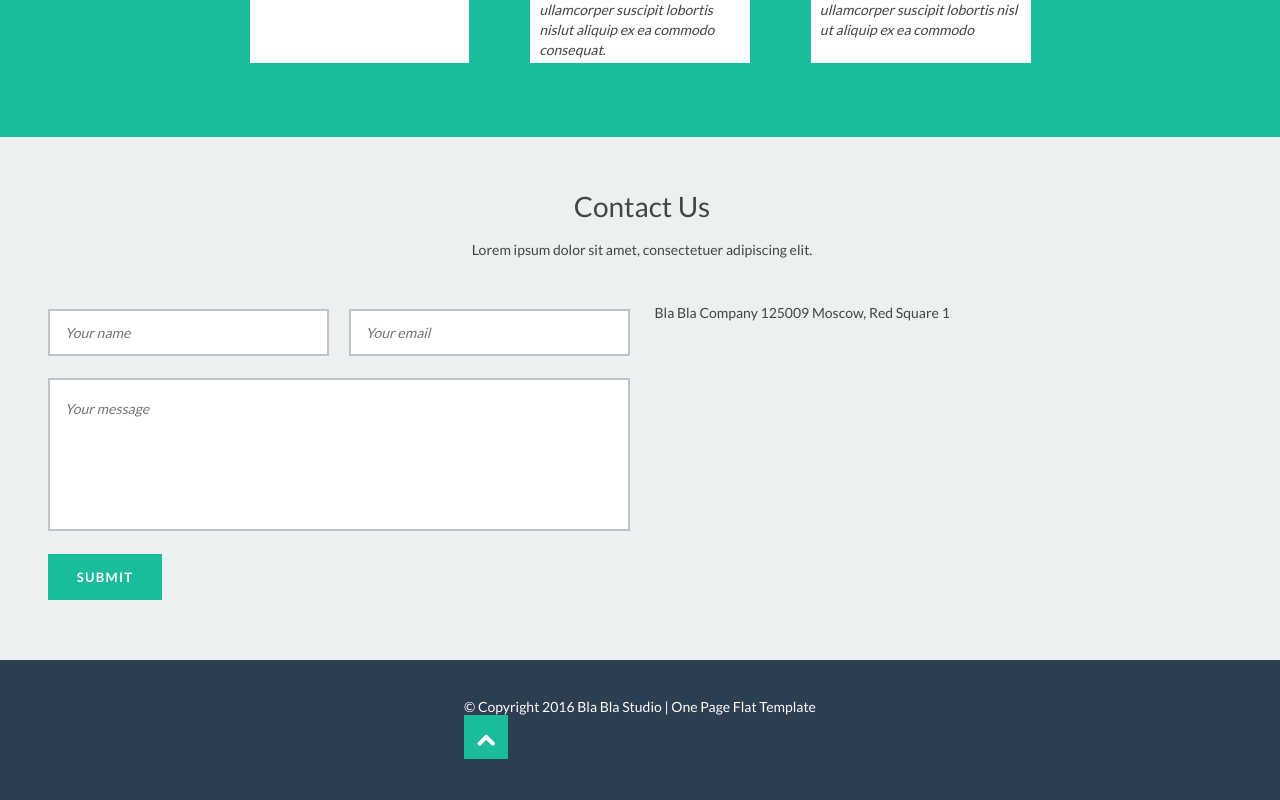
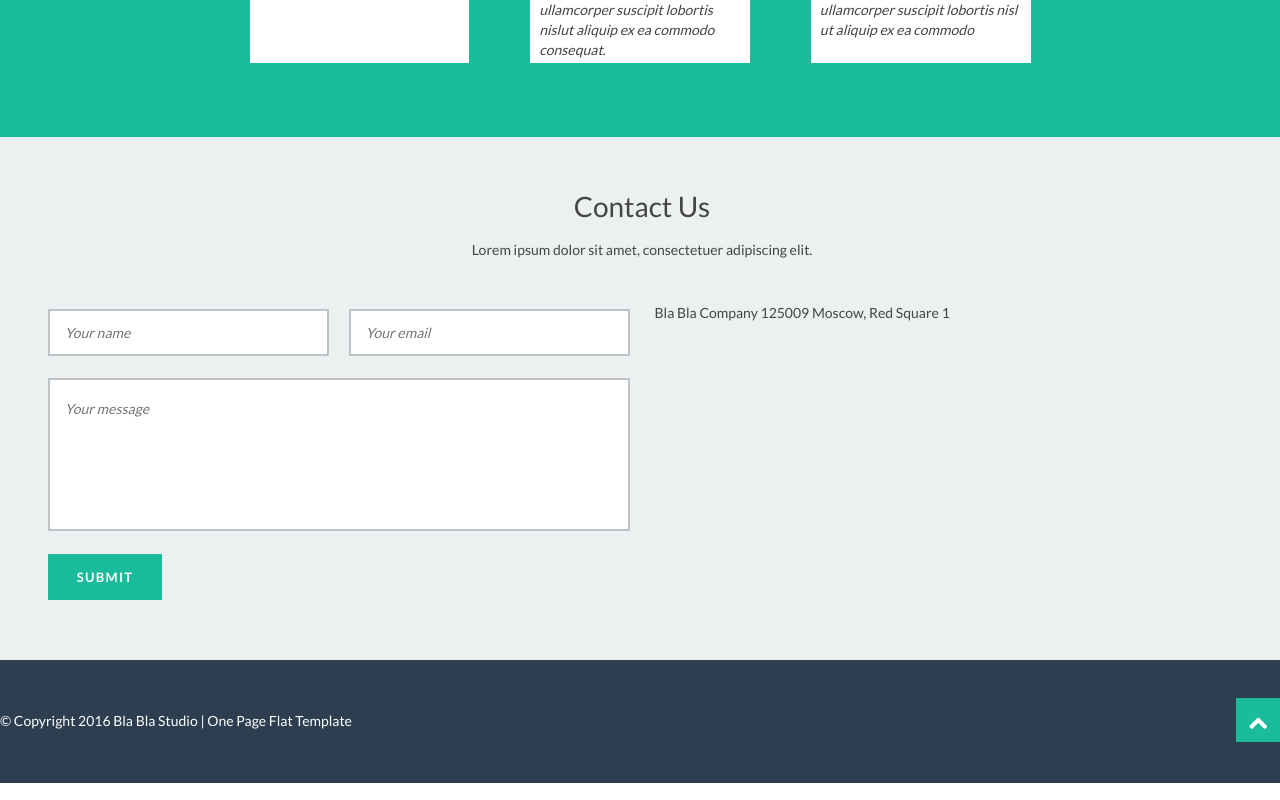
Before and after one commit to rejth/bla-landing, a React (Create React App) app: page / in a window 1280 px wide. Shown: the part 1318-2118 px from the top of the page. Built offline with nearby package versions, Linux system fonts and the light colour scheme.

Commit message:
some fix

```diff
--- a/public/css/Footer.css
+++ b/public/css/Footer.css
@@ -1 +1 @@
-.footer{padding:38px 0 41px 0;display:flex;align-items:center;justify-content:space-between;background-color:#2d3e50}.footer__info{margin-right:auto;font-size:14px;font-weight:400;font-style:normal;letter-spacing:normal;line-height:normal;color:#fff}
+.footer{padding:38px 0 41px 0;background-color:#2d3e50}.footer__wrapper{display:flex;align-items:center;justify-content:space-between}.footer__info{margin-right:auto;font-size:14px;font-weight:400;font-style:normal;letter-spacing:normal;line-height:normal;color:#fff}
--- a/src/components/Footer/Footer.js
+++ b/src/components/Footer/Footer.js
@@ -5,10 +5,12 @@ import './Footer.scss';
 const Footer = () => (
   <footer className="footer">
     <div className="container">
-      <div className="footer__info">
-        © Copyright 2016 Bla Bla Studio | One Page Flat Template
+      <div className="footer__wrapper">
+        <div className="footer__info">
+          © Copyright 2016 Bla Bla Studio | One Page Flat Template
+        </div>
+        <Shevron />
       </div>
-      <Shevron />
     </div>
   </footer>
 );
--- a/src/components/Footer/Footer.scss
+++ b/src/components/Footer/Footer.scss
@@ -3,10 +3,12 @@ $footer-background: #2d3e50;
 
 .footer {
   padding: 38px 0 41px 0;
-  display: flex;
-  align-items: center;
-  justify-content: space-between;
   background-color: $footer-background;
+  &__wrapper {
+    display: flex;
+    align-items: center;
+    justify-content: space-between;
+  }
   &__info {
     margin-right: auto;
     font-size: 14px;
```
